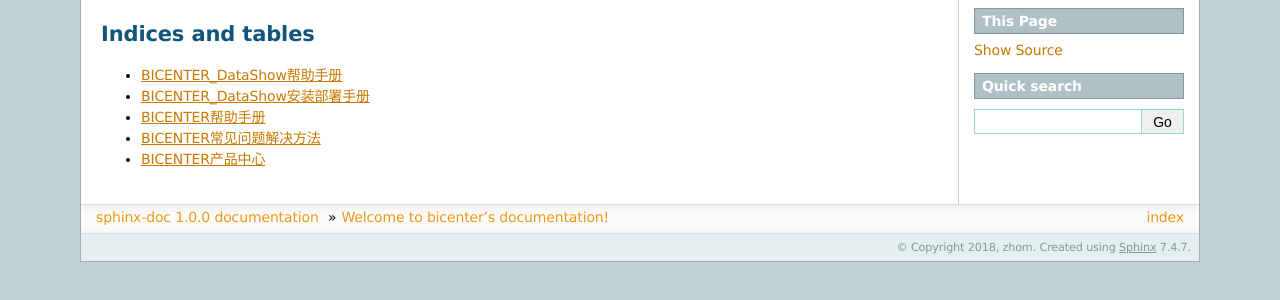
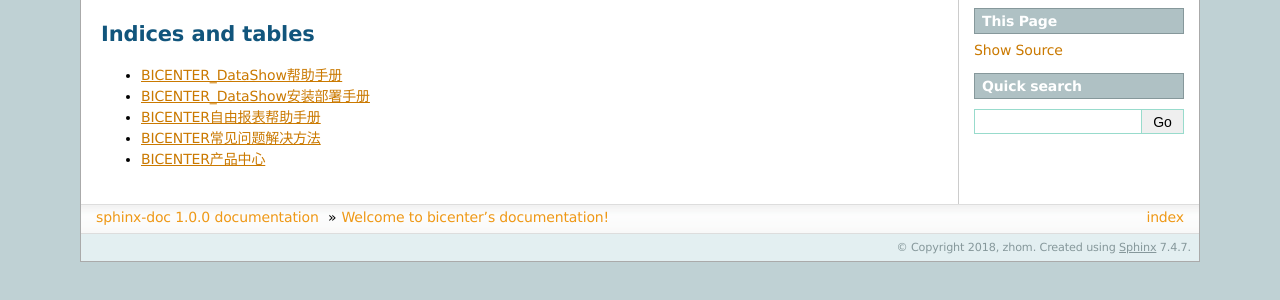
Before and after one commit to bicenter2019/bicenter-doc, a Sphinx documentation site: the page built from source/index.rst, in a window 1280 px wide. Shown: the part 145-445 px from the top of the page. Built offline with Sphinx 7.4.7, drawn with Linux system fonts in a browser that asks for light colours.

Commit message:
Update index.rst

```diff
--- a/source/index.rst
+++ b/source/index.rst
@@ -17,6 +17,6 @@
 =====================================
 * :ref:`BICENTER_DataShow帮助手册 <dataShow>`
 * :ref:`BICENTER_DataShow安装部署手册 <dataShow_deploy>`
-* :ref:`BICENTER帮助手册 <bicenter>`
+* :ref:`BICENTER自由报表帮助手册 <bicenter>`
 * :ref:`BICENTER常见问题解决方法 <bicenter_list>`
 * :ref:`BICENTER产品中心 <bicenter_doc>`
```
